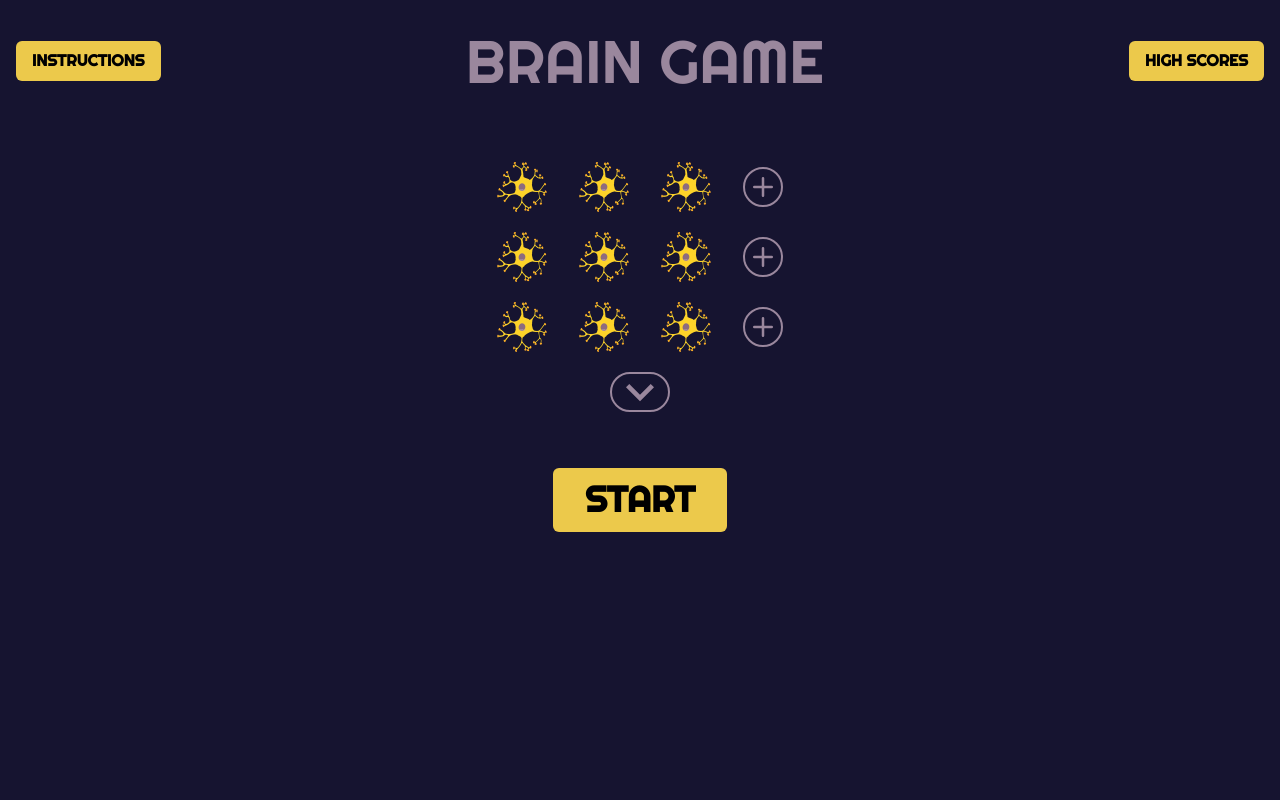
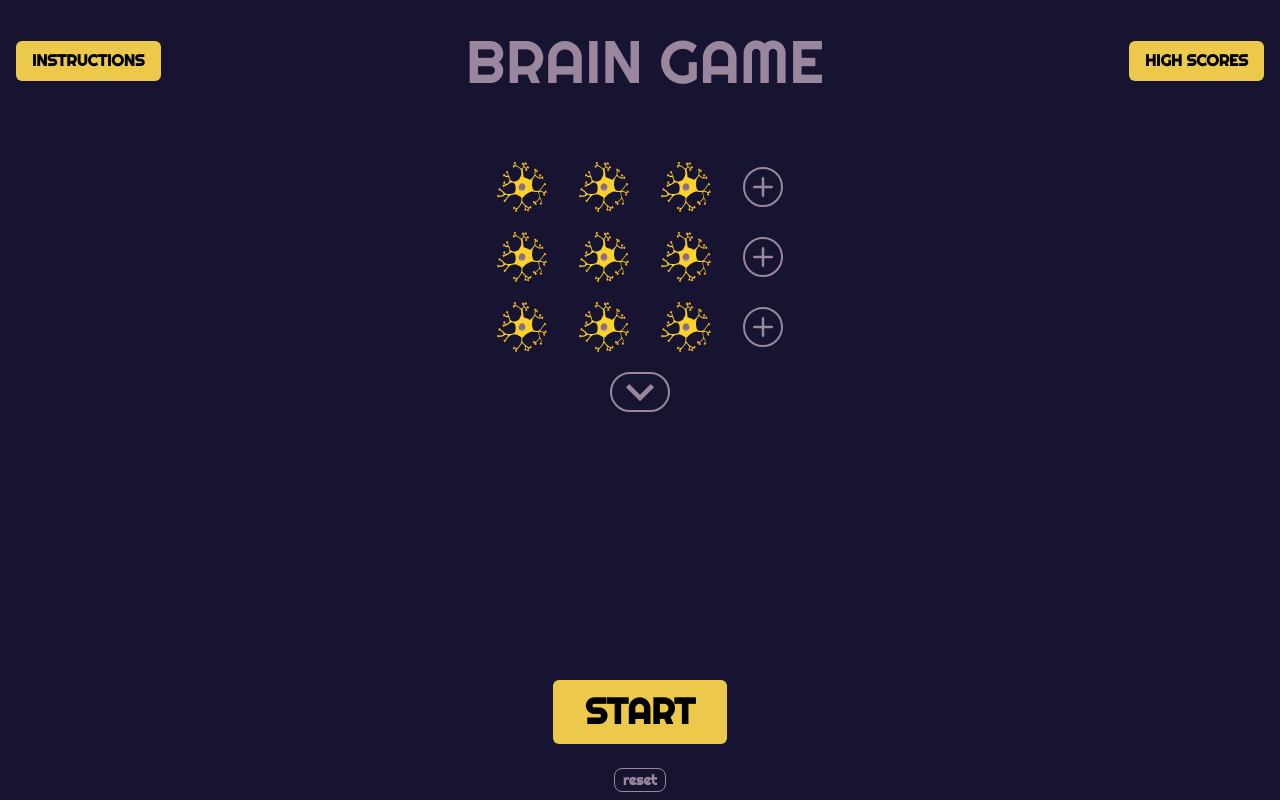
Before and after one commit to renn72/brain_game, a React (Create React App) app in the folder frontend/: page / in a window 1280 px wide. Built offline with nearby package versions, Linux system fonts and the light colour scheme; no server answers.

Commit message:
layout finished

```diff
--- a/frontend/src/App.js
+++ b/frontend/src/App.js
@@ -12,7 +12,7 @@ import {
 
 import BrainStack from './components/BrainStack'
 import HighScore from './components/HighScore'
-import Instructions from './components/Instructions'
+import Header from './components/Header'
 
 import { BrainContext } from './context/BrainContext'
 import { ToolTipsContext } from './context/ToolTipsContext'
@@ -20,7 +20,7 @@ import { ToolTipsContext } from './context/ToolTipsContext'
 import sendModel from './service_objects/sendModel'
 
 function App() {
-  const { brainShape } = useContext(BrainContext)
+  const { brainShape, resetBrain } = useContext(BrainContext)
   const { toolTips } = useContext(ToolTipsContext)
   const [acc, setAcc] = useState(0)
   const { isOpen, onOpen, onClose } = useDisclosure(false)
@@ -29,15 +29,14 @@ function App() {
 
   return (
     <div className='App'>
-      <Flex alignItems='center' p={4}>
-        <Instructions />
+      <Flex flexDirection='column' h='100vh'>
+        <Header onOpen={onOpen} />
+        <BrainStack />
         <Spacer />
-        <Text fontSize='6xl' color='purple.100'>
-          BRAIN GAME
-        </Text>
-        <Spacer />
+        <div>
+          <div>
             <Tooltip
-          label='high scores'
+              label='run the brain'
               isOpen={toolTips}
               bg='blue.900'
               color='yellow.400'
@@ -45,22 +44,7 @@ function App() {
               borderRadius='lg'
               borderColor='purple.100'
               fontSize='2xl'
-        >
-          <Button colorScheme='yellow' onClick={onOpen}>
-            HIGH SCORES
-          </Button>
-        </Tooltip>
-      </Flex>
-      <BrainStack />
-      <Tooltip
-        label='run the brain'
-        isOpen={toolTips}
-        bg='161430'
-        color='yellow.400'
-        borderWidth='1px'
-        borderRadius='lg'
-        borderColor='purple.100'
-        fontSize='2xl'
+              placement='right'
             >
               <Button
                 m={4}
@@ -72,6 +56,37 @@ function App() {
                 <Text fontSize='4xl'>{runButtonText}</Text>
               </Button>
             </Tooltip>
+          </div>
+
+          <Tooltip
+            label='reset the brain to 3 x 3'
+            isOpen={toolTips}
+            bg='blue.900'
+            color='yellow.400'
+            borderWidth='1px'
+            borderRadius='lg'
+            borderColor='purple.100'
+            fontSize='2xl'
+            placement='right'
+          >
+            <Button
+              m={2}
+              size='xs'
+              bg='blue.900'
+              color='purple.100'
+              borderWidth='1px'
+              borderRadius='lg'
+              borderColor='purple.100'
+              onClick={resetBrain}
+              _hover={{}}
+              _focus={{}}
+              _active={{}}
+            >
+              <Text fontSize='sm'>reset</Text>
+            </Button>
+          </Tooltip>
+        </div>
+      </Flex>
       <HighScore isOpen={isOpen} onClose={onClose} />
     </div>
   )
--- a/frontend/src/components/AddButton.js
+++ b/frontend/src/components/AddButton.js
@@ -4,7 +4,7 @@ import { AddIcon, ChevronDownIcon } from '@chakra-ui/icons'
 import { ToolTipsContext } from '../context/ToolTipsContext'
 
 export default function AddButton(props) {
-  const { handleClick, type } = props
+  const { handleClick, type, display } = props
   const { toolTips } = useContext(ToolTipsContext)
 
   const typeIcon =
@@ -25,11 +25,13 @@ export default function AddButton(props) {
     placement = 'bottom'
   }
 
+  const isVisible = display ? 'flex' : 'none'
+
   return (
     <Tooltip
       label={label}
       placement={placement}
-      isOpen={toolTips}
+      isOpen={toolTips && display}
       bg='blue.900'
       fontSize='2xl'
       color='yellow.400'
@@ -42,6 +44,7 @@ export default function AddButton(props) {
         variant='outline'
         borderColor='purple.100'
         border='2px'
+        d={isVisible}
         icon={typeIcon}
         onClick={handleClick}
         borderRadius='20px'
--- a/frontend/src/components/BrainRow.js
+++ b/frontend/src/components/BrainRow.js
@@ -19,7 +19,11 @@ export default function BrainRow(props) {
     <div>
       <HStack spacing={8}>
         {row}
-        <AddButton handleClick={() => extendRow(index)} type={type} />
+        <AddButton
+          handleClick={() => extendRow(index)}
+          type={type}
+          display={brainShape[index] < 10}
+        />
       </HStack>
     </div>
   )
--- a/frontend/src/components/BrainStack.js
+++ b/frontend/src/components/BrainStack.js
@@ -14,7 +14,11 @@ export default function BrainStack() {
         {brainShape.map((row, i) => (
           <BrainRow key={i} index={i} />
         ))}
-        <AddButton handleClick={addRow} type='stack' />
+        <AddButton
+          handleClick={addRow}
+          type='stack'
+          display={brainShape.length < 8}
+        />
       </VStack>
     </section>
   )
--- /dev/null
+++ b/frontend/src/components/Header.js
@@ -0,0 +1,38 @@
+import React, { useContext } from 'react'
+
+import { Text, Button, Flex, Spacer, Tooltip } from '@chakra-ui/react'
+
+import Instructions from './Instructions'
+import { ToolTipsContext } from '../context/ToolTipsContext'
+
+export default function Header(props) {
+  const { toolTips } = useContext(ToolTipsContext)
+  const { onOpen } = props
+
+  return (
+    <div>
+      <Flex alignItems='center' p={4}>
+        <Instructions />
+        <Spacer />
+        <Text fontSize='6xl' color='purple.100'>
+          BRAIN GAME
+        </Text>
+        <Spacer />
+        <Tooltip
+          label='high scores'
+          isOpen={toolTips}
+          bg='blue.900'
+          color='yellow.400'
+          borderWidth='1px'
+          borderRadius='lg'
+          borderColor='purple.100'
+          fontSize='2xl'
+        >
+          <Button colorScheme='yellow' onClick={onOpen}>
+            HIGH SCORES
+          </Button>
+        </Tooltip>
+      </Flex>
+    </div>
+  )
+}
--- a/frontend/src/components/HighScore.js
+++ b/frontend/src/components/HighScore.js
@@ -7,7 +7,6 @@ import {
   DrawerHeader,
   DrawerOverlay,
   DrawerContent,
-  DrawerCloseButton,
   Grid,
 } from '@chakra-ui/react'
 
@@ -26,7 +25,6 @@ export default function HighScore(props) {
       <Drawer isOpen={isOpen} placement='right' onClose={onClose}>
         <DrawerOverlay />
         <DrawerContent bg='#161430' color='yellow.100'>
-          <DrawerCloseButton />
           <DrawerHeader align='center' fontSize='3xl'>
             HIGH SCORES
           </DrawerHeader>
--- a/frontend/src/context/BrainContext.js
+++ b/frontend/src/context/BrainContext.js
@@ -25,10 +25,20 @@ export const BrainProvider = ({ children }) => {
           ...newBrainShape.filter((value, index) => row !== index),
         ])
   }
+  const resetBrain = () => {
+    setBrainShape([3, 3, 3])
+  }
 
   return (
     <BrainContext.Provider
-      value={{ brainShape, addRow, removeRow, extendRow, shrinkRow }}
+      value={{
+        brainShape,
+        addRow,
+        removeRow,
+        extendRow,
+        shrinkRow,
+        resetBrain,
+      }}
     >
       {children}
     </BrainContext.Provider>
```
Lines whose indentation alone changed are shown as unchanged.
